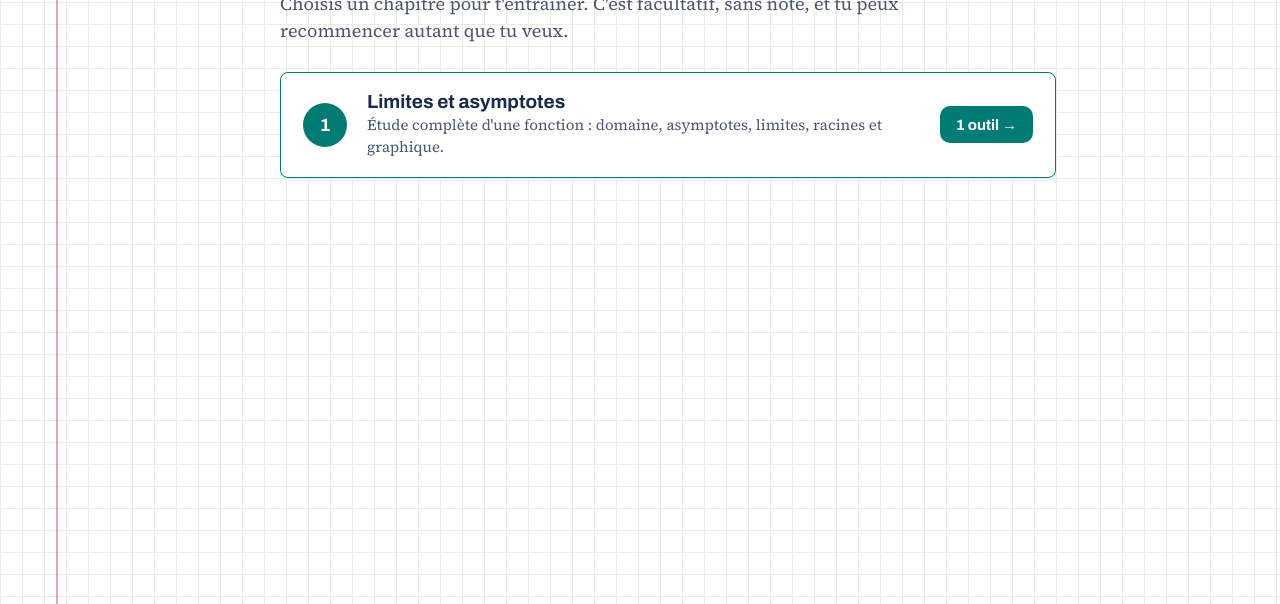
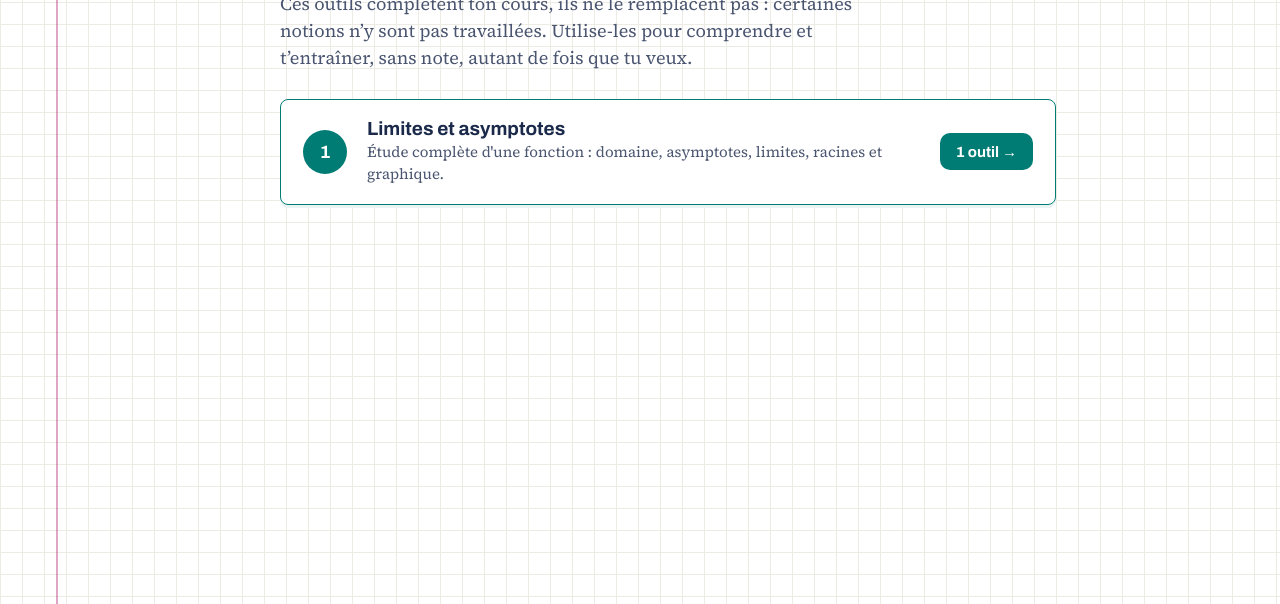
Before and after one commit to xavierledent/math56elmi, a plain HTML site: page index.html in a window 1280 px wide. Shown: the part 196-800 px from the top of the page. Drawn offline with Linux system fonts and the light colour scheme.

Commit message:
Mise à jour du site (source : math@32fa4a8)

```diff
--- a/index.html
+++ b/index.html
@@ -14,7 +14,7 @@
 
 </header>
 <main>
-<div class="titre"><h1>Mes chapitres</h1><p class="intro">Choisis un chapitre pour t'entraîner. C'est facultatif, sans note, et tu peux recommencer autant que tu veux.</p></div>
+<div class="titre"><h1>Mes chapitres</h1><p class="intro">Ces outils complètent ton cours, ils ne le remplacent pas : certaines notions n’y sont pas travaillées. Utilise-les pour comprendre et t’entraîner, sans note, autant de fois que tu veux.</p></div>
 <ul class="liste" aria-label="Chapitres">
 <li><a class="fiche" style="--accent:#007C74;--bg:#EAF5F3" href="limites-asymptotes/index.html"><span class="rond">1</span>
     <span class="texte"><b>Limites et asymptotes</b><span>Étude complète d'une fonction : domaine, asymptotes, limites, racines et graphique.</span></span>
```
